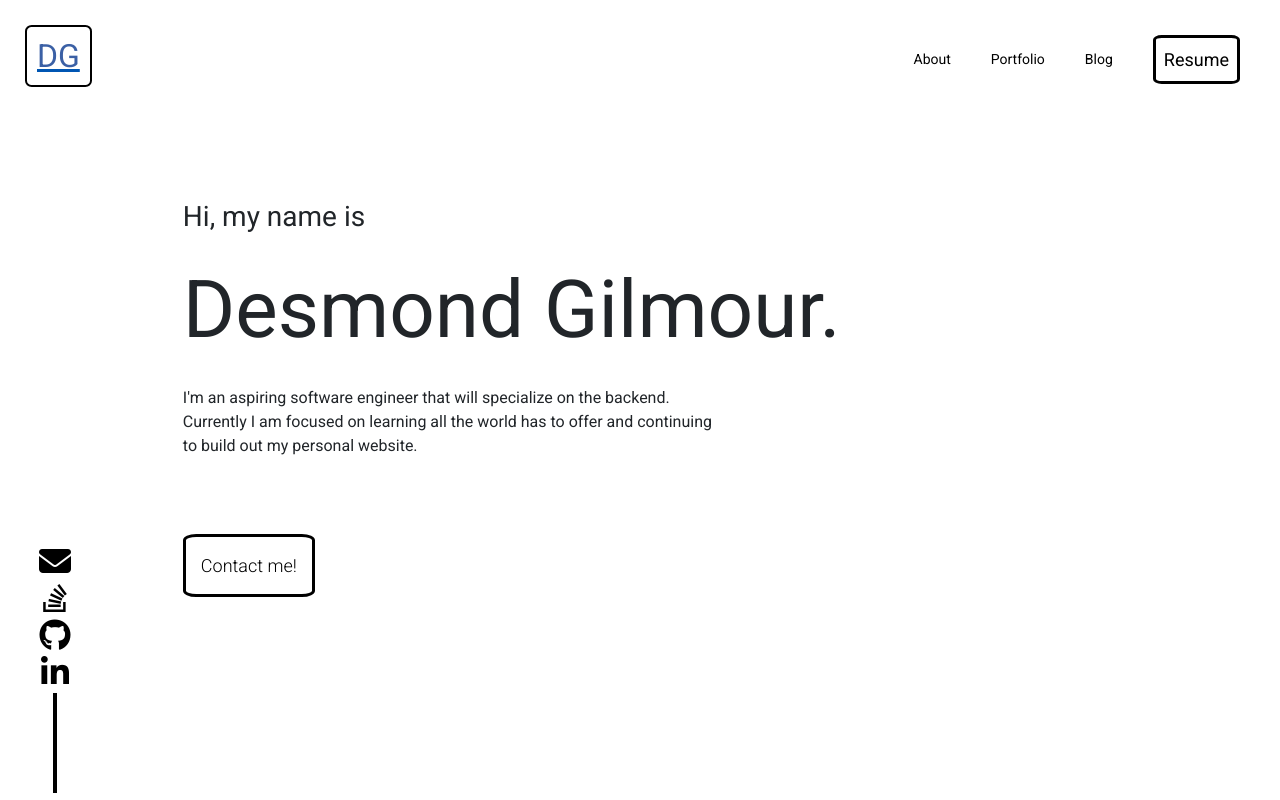
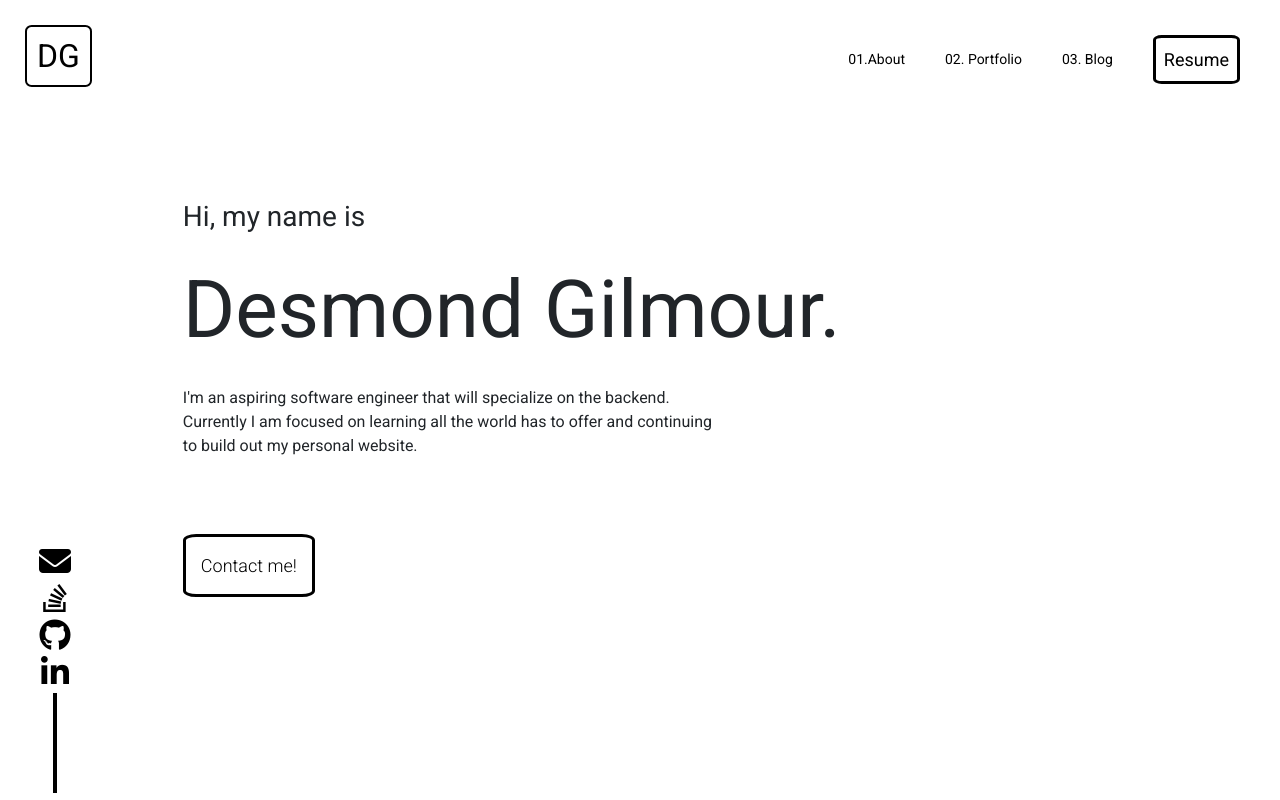
Before and after one commit to dessygil/des-personal-site, a React (Create React App) app in the folder client/: page / in a window 1280 px wide. Shown: the top 800 px of the page. Built offline with nearby package versions, Linux system fonts and the light colour scheme; no server answers.

Commit message:
adding experience to my website

```diff
--- a/client/src/components/homepage/experience/Experience.jsx
+++ b/client/src/components/homepage/experience/Experience.jsx
@@ -4,10 +4,16 @@ import "./experience.css";
 export default function Experience() {
 
   return (
+    <div id="experience-anchor">
+      <h2 className="numbered-heading">Where I’ve Worked</h2>
+      <div className="inner">
+        <div className="tab-list">
 
+        </div>
+        <div className="tab-panels">
 
-    <div id="experience-anchor">
-
+        </div>
+      </div>
     </div>
   )
 }
--- a/client/src/components/topbar/TopBar.jsx
+++ b/client/src/components/topbar/TopBar.jsx
@@ -12,24 +12,24 @@ import resume from "./DesmondGilmourResume.pdf";
 export default function TopBar() {
   return (
     <div className="top">
-      <a href="/">
+      <a className="home-page-logo-link" href="/">
         <h2 className="site-logo">DG</h2>
       </a>
       <div className="topRight">
         <ul className="topList">
           <li className="topListItems">
             <a className="top-list-item-tag" href="#about-anchor">
-              About
+              01.About
             </a>
           </li>
           <li className="topListItems">
             <a className="top-list-item-tag" href="#portfolio-anchor">
-              Portfolio
+              02. Portfolio
             </a>
           </li>
           <li className="topListItems">
             <a className="top-list-item-tag" href="#blog-intro-anchor">
-              Blog
+              03. Blog
             </a>
           </li>
           <li className="topListItemsResume">
--- a/client/src/components/topbar/topbar.css
+++ b/client/src/components/topbar/topbar.css
@@ -14,13 +14,28 @@
   flex: 4;
 }
 
+.home-page-logo-link{
+  text-decoration: None;
+  color: rgb(59, 96, 165);
+}
+
+.home-page-logo-link:hover{
+  text-decoration: None;
+  color: rgb(59, 96, 165);
+}
+
 .site-logo {
   border: solid black 2px;
   margin-top: 30px;
   margin-left: 25px;
   padding: 10px;
   border-radius: 10%;
-  color: rgb(59, 96, 165);
+  color: black;
+
+}
+
+.site-logo:hover {
+  background-color: rgba(59, 96, 165, 0.4);
 }
 
 .topRight {
```
Also changed, not shown: 1 other file (tests, documents, lock files or other folders).
